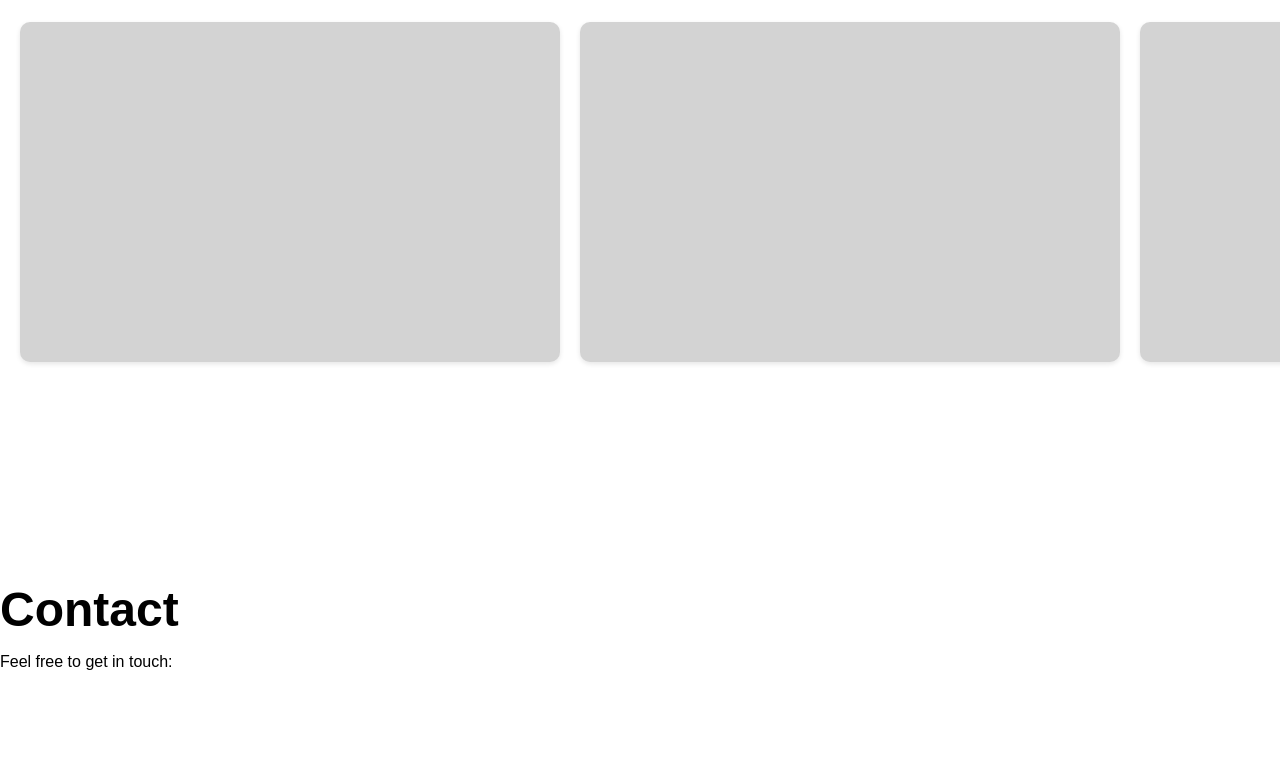
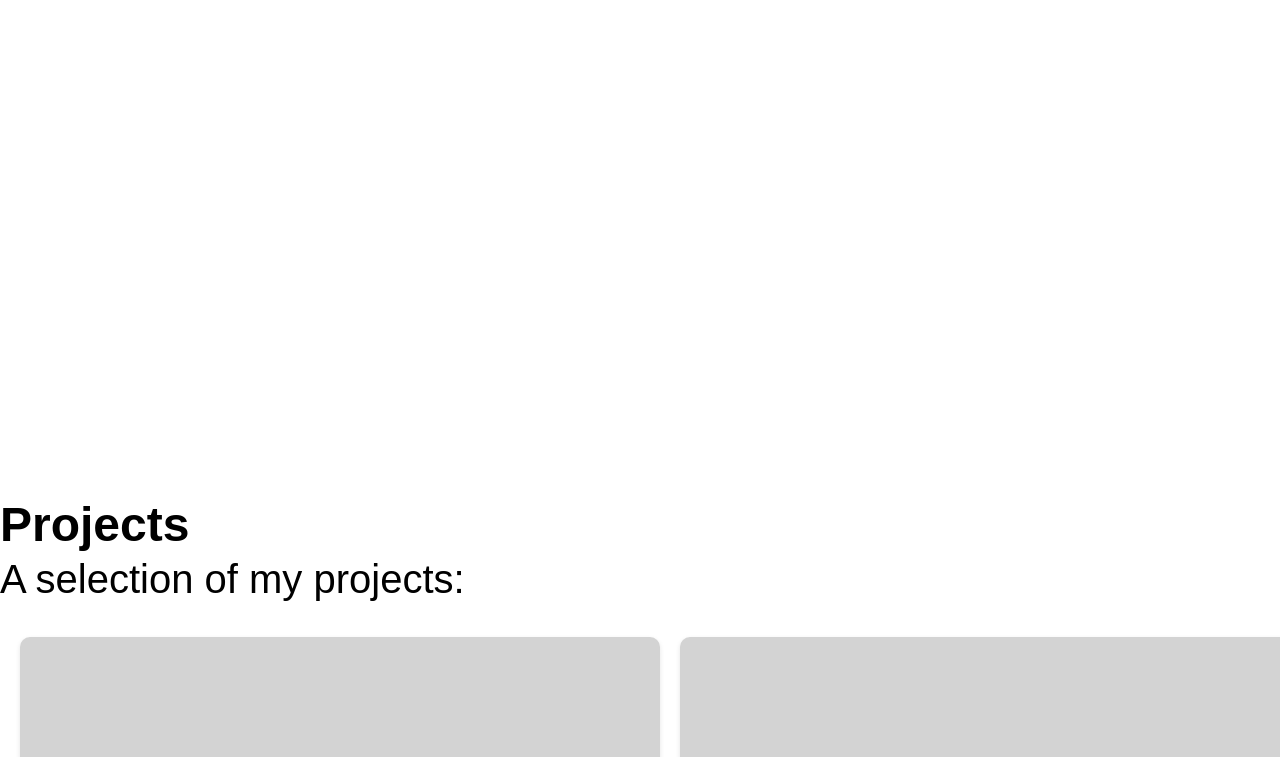
Before and after one commit to HazzaPezza/Harry_P_Portfolio, a website: page public/index.html in a window 1280 px wide. Shown: the part 752-1509 px from the top of the page. Before the commit the page ends 1439 px from the top, so only its background shows below. Drawn offline with Linux system fonts and the light colour scheme.

Commit message:
Spacing changed, fixed carousel format.

```diff
--- a/public/style.css
+++ b/public/style.css
@@ -51,14 +51,21 @@ body {
 }
 
 .section {
-    margin-top: 200px;
+    margin-top: 500px;
     width: 100%;
     margin-bottom: 0px;
 }
 
-.content-container, .projects-section-container, .contact-content-container {
+.content-container, .contact-content-container {
     background-color: white;
     max-width: 1600px;
+    margin: 0 auto;
+    padding: 0;
+}
+
+.projects-section-container {
+    background-color: white;
+    max-width: 2000px;
     margin: 0 auto;
     padding: 0;
 }
@@ -73,6 +80,18 @@ body {
     font-size: 3rem;
     padding: 0;
     margin: 0;
+}
+
+.projects-header, .projects-subtitle {
+    max-width: 1600px;
+    margin: 0 auto;
+}
+
+.projects-subtitle {
+    font-size: 2.5rem;
+    padding: 0;
+    padding-bottom: 15px;
+    padding-top: 5px;
 }
 
 .page-subtitle {
@@ -91,8 +110,8 @@ body {
 
 .test-project-card {
     width: 100%;
-    height: 300px;
-    min-width: 500px;
+    height: 400px;
+    min-width: 600px;
     margin: 0 auto;
     padding: 20px;
     background-color: lightgray;
```
